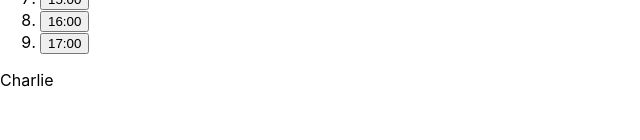
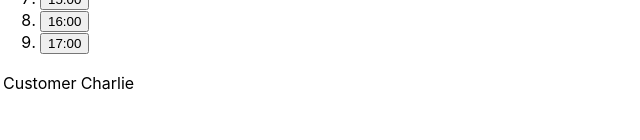
Before and after one commit to BuiKiem/react-test-driven-appoinments, a React (Create React App) app: page / in a window 1280 px wide. Shown: the part 160-300 px from the top of the page, without its empty margins (0-640 px from the left). Built offline with nearby package versions, Linux system fonts and the light colour scheme.

Commit message:
'Appointment' should render a table

```diff
--- a/src/components/AppointmentsDayView.js
+++ b/src/components/AppointmentsDayView.js
@@ -6,7 +6,18 @@ const appointmentTimeOfDay = startsAt => {
 };
 
 export const Appointment = ({ customer }) => {
-  return <div>{customer.firstName}</div>;
+  return (
+    <div id="appointmentView">
+      <table>
+      <tbody>
+      <tr>
+        <td>Customer</td>
+        <td>{customer.firstName}</td>
+      </tr>
+      </tbody>
+    </table>
+    </div>
+  );
 };
 
 export const AppointmentsDayView = ({ appointments }) => {
```
Also changed, not shown: 1 other file (tests, documents, lock files or other folders).
